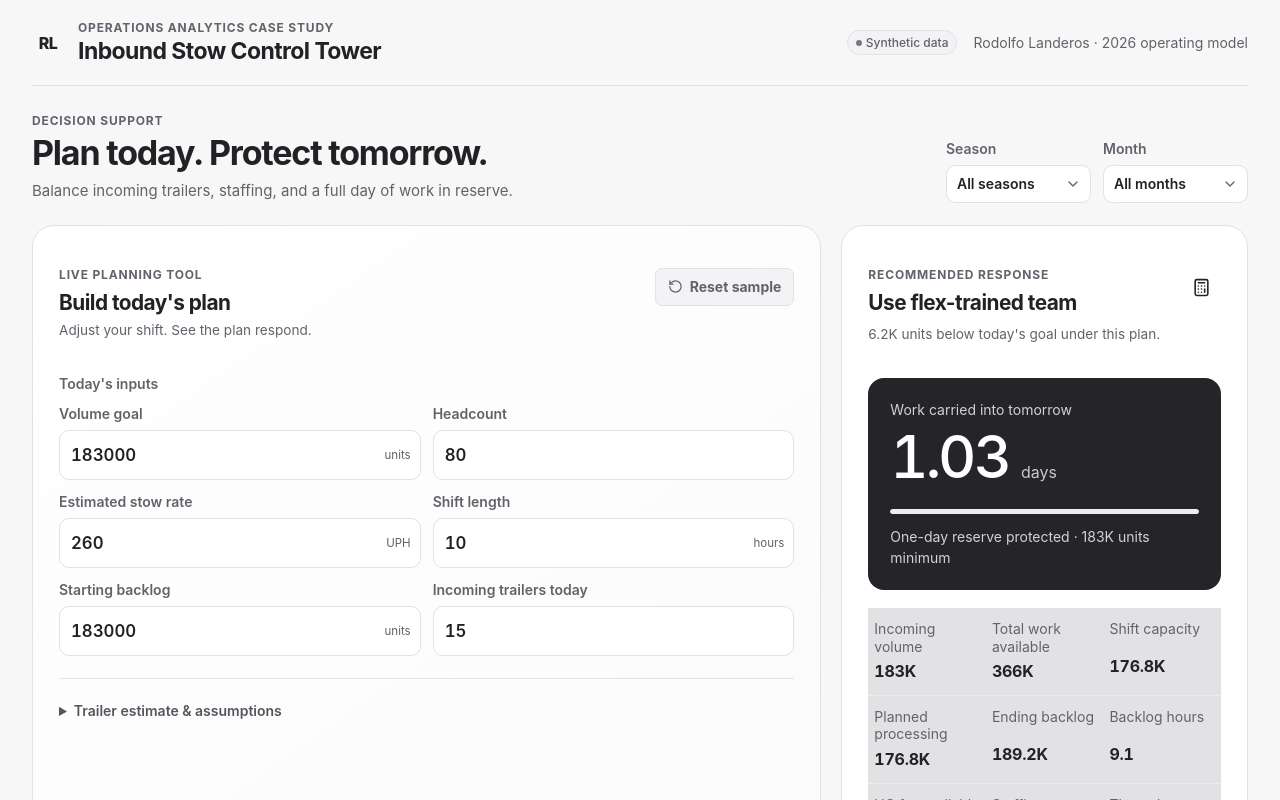
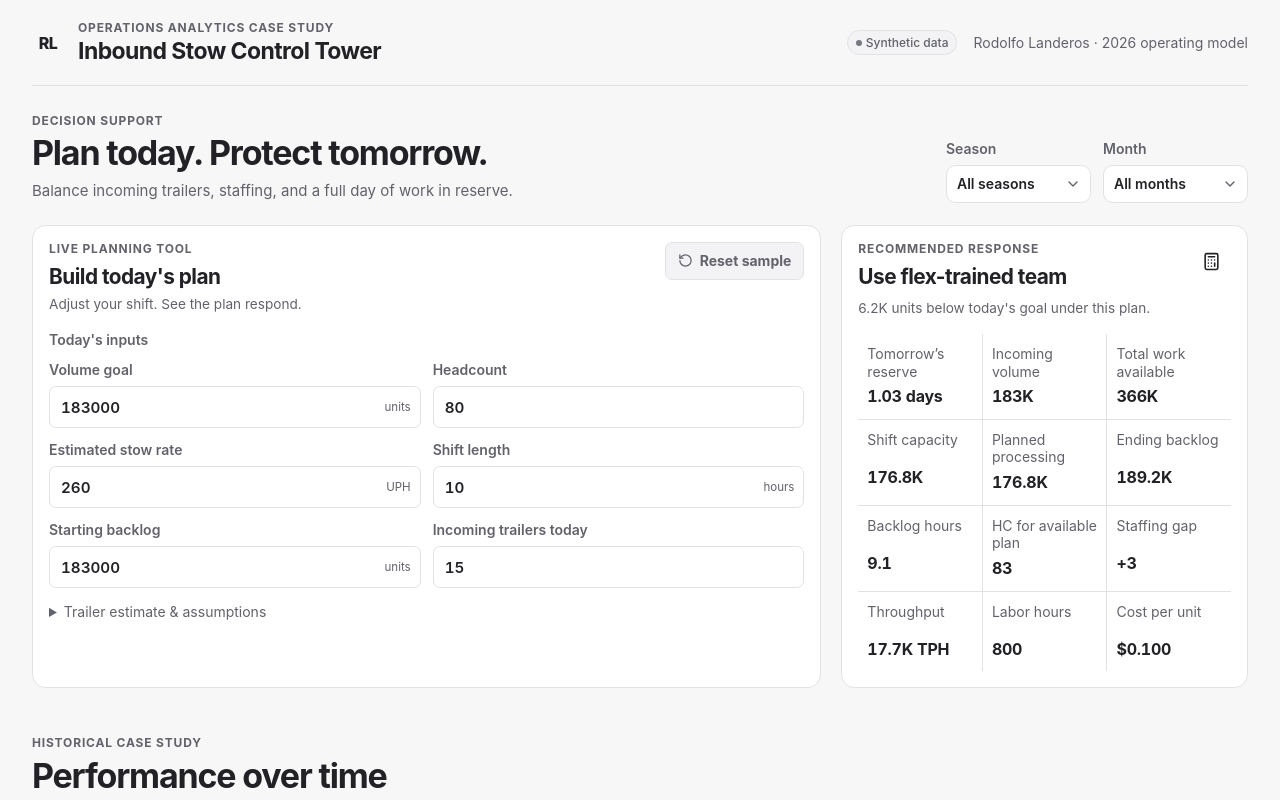
Before and after one commit to Landerosr/inbound-stow-operations-dashboard, a React (Vite) app: page / in a window 1280 px wide. Shown: the top 800 px of the page. Built offline with nearby package versions, Linux system fonts and the light colour scheme.

Commit message:
Restore clean planner layout while retaining reserve logic

```diff
--- a/app/globals.css
+++ b/app/globals.css
@@ -177,27 +177,9 @@
 .reset-button:focus-visible { outline: 2px solid #34343a; outline-offset: 2px; }
 .reset-button svg { width: 15px; height: 15px; }
 .scenario-fieldset { display: block; }
-.scenario-planner { gap: 24px; align-items: stretch; }
-.scenario-input-card, .scenario-result-card { border-radius: 22px; box-shadow: 0 8px 30px #19192306; overflow: hidden; }
-.scenario-input-card { background: linear-gradient(145deg, #fff, #fafafa); }
-.scenario-input-card [data-slot='card-header'], .scenario-result-card [data-slot='card-header'] { padding: 26px 26px 18px; }
-.scenario-input-card [data-slot='card-content'], .scenario-result-card [data-slot='card-content'] { padding: 0 26px 26px; }
-.planning-details { margin-top: 22px; border-top: 1px solid #e6e6ea; padding-top: 16px; }
-.planning-details summary { cursor: pointer; font-size: .875rem; font-weight: 600; color: #55555e; padding: 6px 0; }
-.planning-details[open] .scenario-field { margin-top: 14px; }
-.reserve-hero { padding: 22px; margin: 0 0 18px; border-radius: 16px; background: #242429; color: #fff; }
-.reserve-hero > span { font-size: .875rem; color: #d1d1d7; }
-.reserve-hero > strong { display: block; font-size: clamp(2.5rem, 5vw, 3.7rem); line-height: 1.25; font-weight: 550; letter-spacing: -.055em; font-variant-numeric: tabular-nums; }
-.reserve-hero small { font-size: 1rem; font-weight: 400; letter-spacing: 0; color: #c8c8cf; }
-.reserve-hero p { font-size: .875rem; color: #d1d1d7; margin-top: 12px; line-height: 1.5; }
-.reserve-track { height: 5px; background: #53535b; border-radius: 10px; margin-top: 15px; overflow: hidden; }
-.reserve-track > span { display: block; height: 100%; background: #ededf1; border-radius: inherit; transition: width 250ms ease; }
-.scenario-input-card .scenario-field input { height: 50px; border-radius: 10px; font-size: 1.05rem; background: #fff; }
-.scenario-input-card .scenario-field input:hover { border-color: #a8a8b1; }
-.scenario-input-card .scenario-field input:focus { border-color: #55555f; box-shadow: 0 0 0 3px #2424290c; }
-.scenario-result-card .scenario-result-grid { gap: 0; }
-.scenario-result-card .scenario-result-grid > div { background: transparent; border-radius: 0; border: 0; border-bottom: 1px solid #ececef; padding: 12px 6px; }
-@media (prefers-reduced-motion: reduce) { .reserve-track > span { transition: none; } }
+.planning-details { margin-top: 14px; }
+.planning-details summary { cursor: pointer; font-size: .875rem; color: #62626b; }
+.planning-details[open] .scenario-field { margin-top: 12px; }
 .scenario-group h3 {
   margin-bottom: 10px;
   color: #62626b;
--- a/app/page.tsx
+++ b/app/page.tsx
@@ -559,13 +559,8 @@ export default function Home() {
             <CardDescription>{scenarioResult.goalShortfall > 0 ? `${compact(scenarioResult.goalShortfall)} units below today's goal under this plan.` : 'Today’s goal is covered with tomorrow’s reserve protected.'}</CardDescription>
           </CardHeader>
           <CardContent>
-            <div className="reserve-hero">
-              <span>Work carried into tomorrow</span>
-              <strong>{scenarioResult.backlogDays.toFixed(2)} <small>days</small></strong>
-              <div className="reserve-track" role="meter" aria-label="Backlog reserve coverage" aria-valuemin={0} aria-valuemax={100} aria-valuenow={Math.min(100, scenarioResult.backlogDays * 100)}><span style={{ width: `${Math.min(100, scenarioResult.backlogDays * 100)}%` }} /></div>
-              <p>{scenarioResult.reserveShortfall > 0 ? `${compact(scenarioResult.reserveShortfall)} more units needed to restore the one-day reserve.` : `One-day reserve protected · ${compact(scenarioResult.reserveUnits)} units minimum`}</p>
-            </div>
             <div className="scenario-result-grid">
+              <div><span>Tomorrow’s reserve</span><strong>{scenarioResult.backlogDays.toFixed(2)} days</strong></div>
               <div><span>Incoming volume</span><strong>{compact(scenarioResult.forecastedUnits)}</strong></div>
               <div><span>Total work available</span><strong>{compact(scenarioResult.availableUnits)}</strong></div>
               <div><span>Shift capacity</span><strong>{compact(scenarioResult.capacityUnits)}</strong></div>
```
